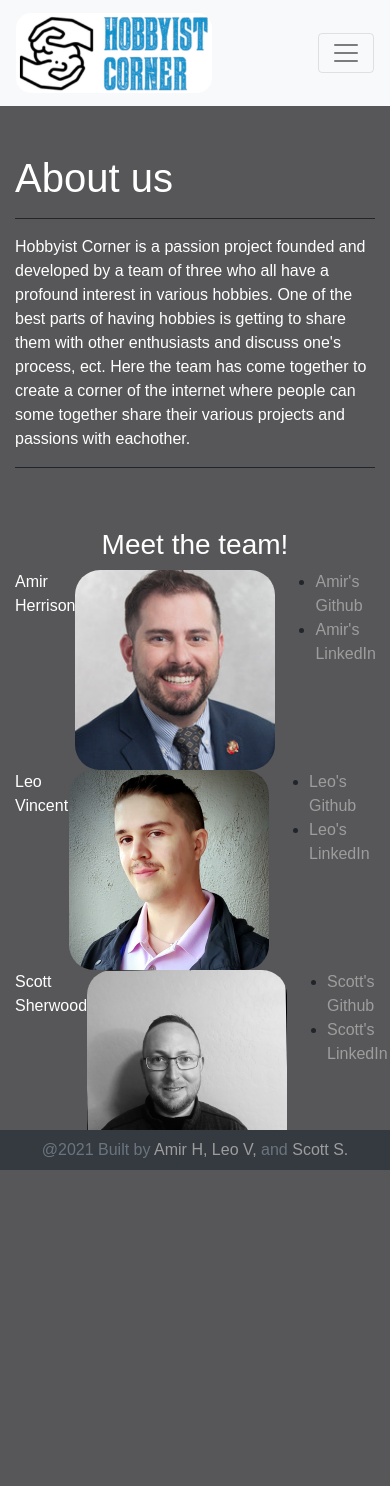
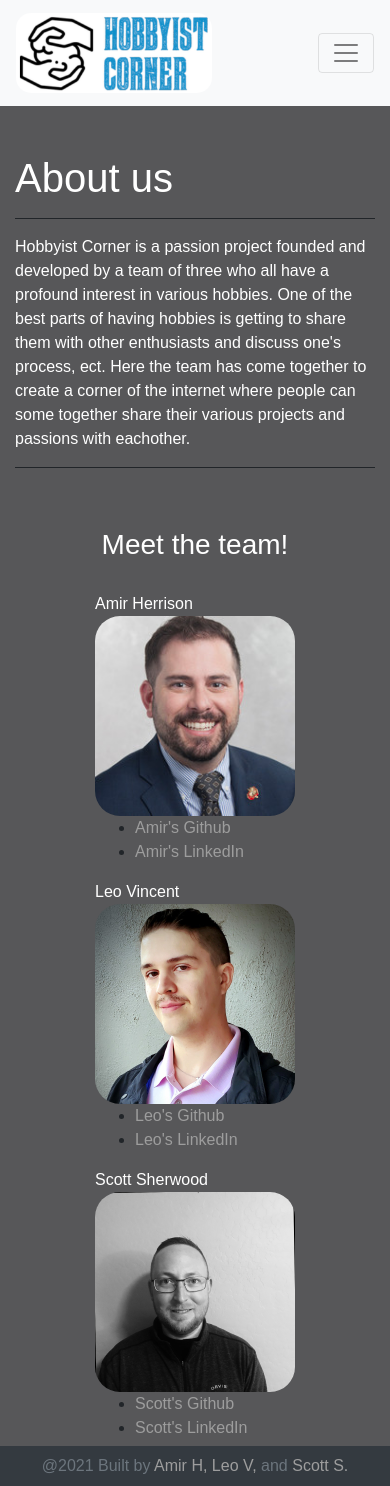
Before and after one commit to aharri64/front_Hobbyist_Corner, a React (Create React App) app: page /about in a window 390 px wide. Before the commit the page ends 1170 px from the top, so only its background shows below. Built offline with nearby package versions, Linux system fonts and the light colour scheme; no server answers.

Commit message:
About.css: Fix styling for refactored about page - Also make styling responsive for smaller screens

```diff
--- a/src/About.css
+++ b/src/About.css
@@ -2,15 +2,29 @@ hr {
     border-top: 1px solid;
 }
 
+.meet-team-control {
+    display: flex;
+    flex-direction: row;
+    justify-content: space-around;
+    margin-bottom: 30px;
+}
+
+@media screen and (max-width: 600px) {
+    .meet-team-control {
+        flex-direction: column;
+        align-items: center;
+    }
+}
+
+
 .sub-title {
-    margin-top: 60px;
+    margin: 60px 0px 30px 0px;
     text-align: center;
 }
 
 .about-containers {
     display: flex;
-    justify-content: center;
-    justify-content: space-between;
+    flex-direction: column;
 }
 
 .pic-container {
```
